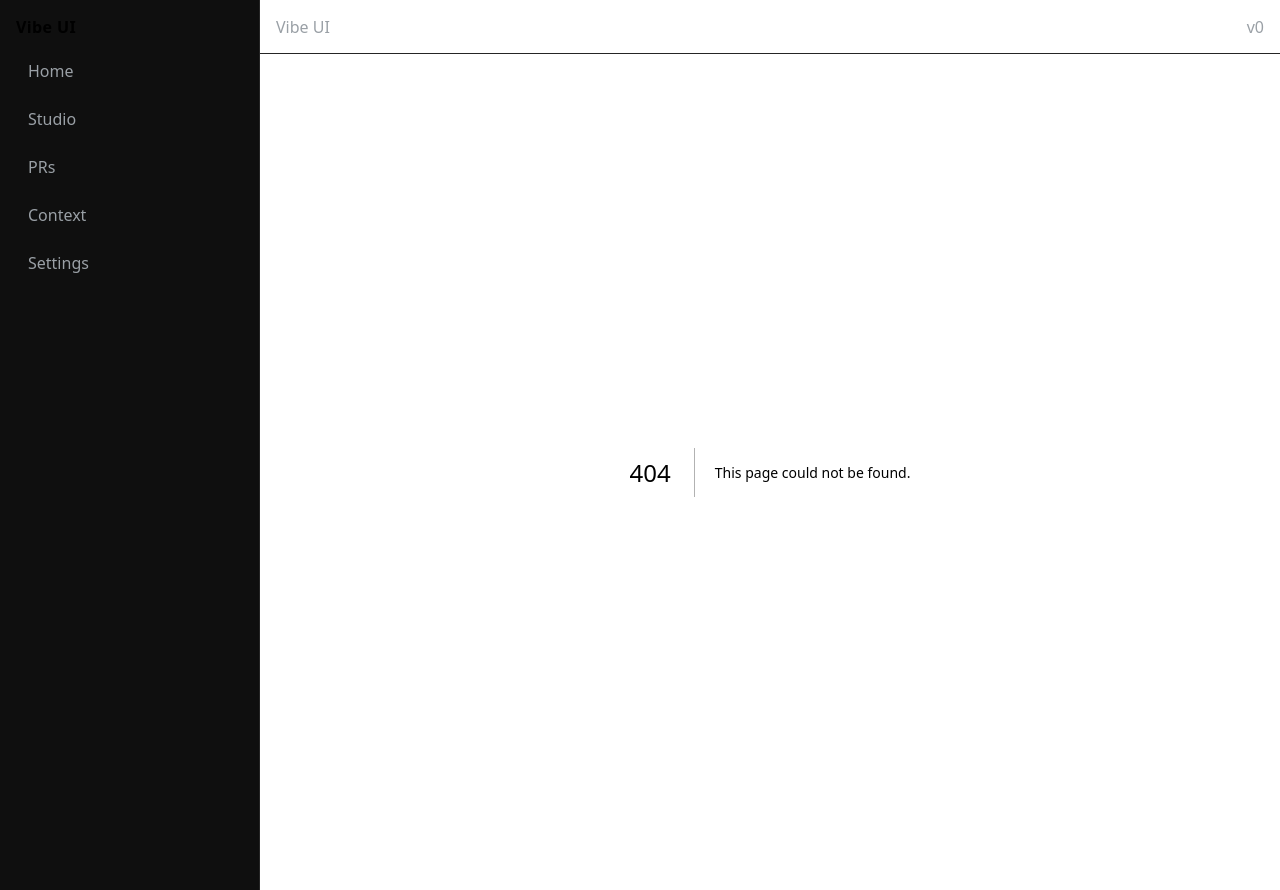
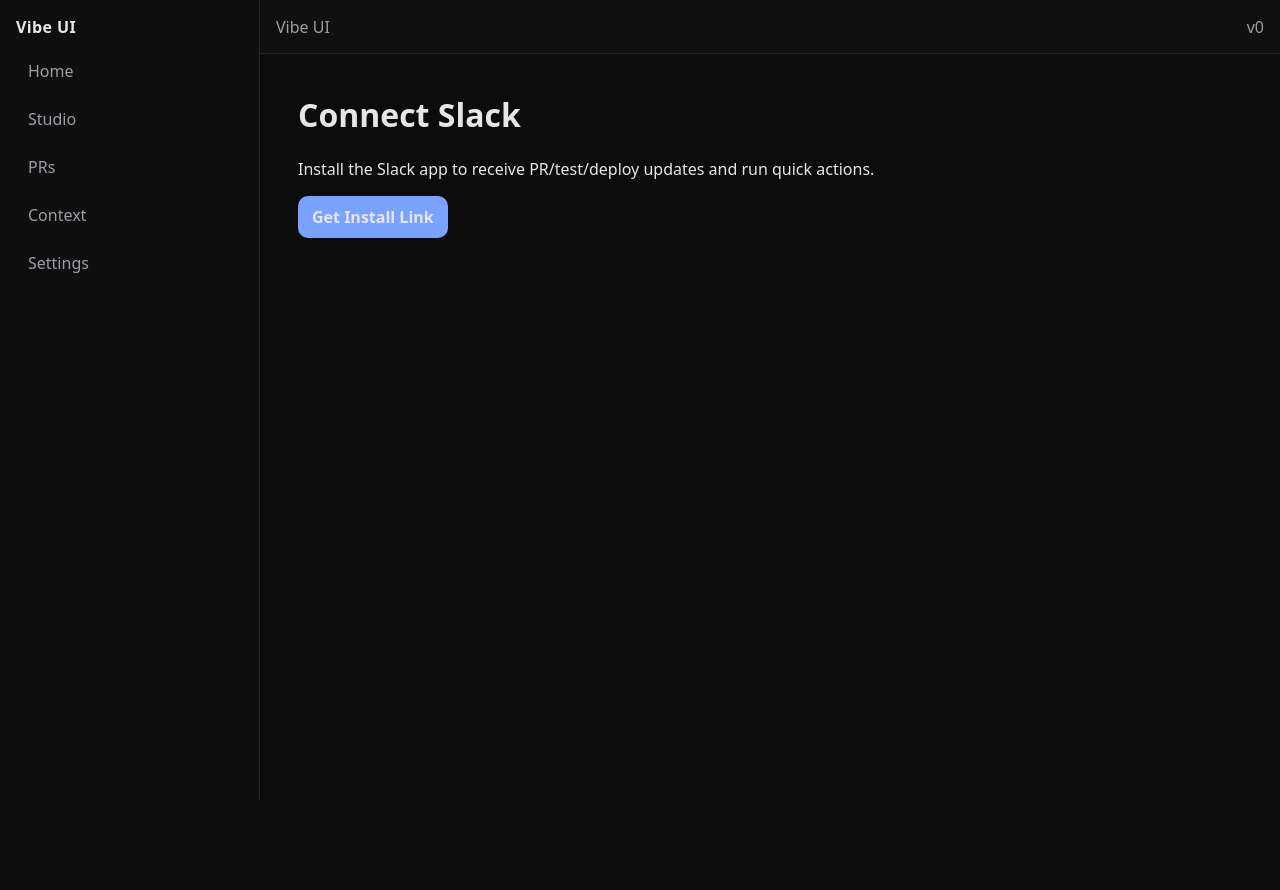
Before and after one commit to amitandale/Vibe-UI, a Next.js app: page /integrations/slack in a window 1280 px wide. Before the commit this address had no page. After the commit the page ends 800 px from the top, so only its background shows below. Built offline with nearby package versions, Linux system fonts and the light colour scheme.

Commit message:
vibe: Bridge E2E (secure PR creation, HMAC, PR list & checks)

```diff
--- /dev/null
+++ b/app/integrations/slack/page.js
@@ -0,0 +1,21 @@
+"use client";
+import { useState } from "react";
+import { api } from "@/lib/api";
+
+export default function SlackConnectPage() {
+  const [link, setLink] = useState(null);
+  const [log, setLog] = useState("");
+  async function getInstallUrl() {
+    setLog("Requesting Slack install URL...");
+    try { const { installUrl } = await api(`/api/slack/install`, { method: "POST", body: JSON.stringify({}) }); setLink(installUrl); setLog(""); } catch (e) { setLog(e.message); }
+  }
+  return (
+    <div className="p-6 max-w-xl space-y-3">
+      <h1 className="text-2xl font-bold">Connect Slack</h1>
+      <p>Install the Slack app to receive PR/test/deploy updates and run quick actions.</p>
+      <button onClick={getInstallUrl} className="bg-black text-white px-4 py-2 rounded">Get Install Link</button>
+      {link && <div className="mt-3"><a className="text-blue-600 underline" href={link} target="_blank">Install Vibe Slack App</a></div>}
+      {log && <pre className="bg-gray-100 p-3 rounded text-sm">{log}</pre>}
+    </div>
+  );
+}
--- /dev/null
+++ b/lib/api.js
@@ -0,0 +1,6 @@
+export async function api(path, opts = {}) {
+  const base = process.env.NEXT_PUBLIC_CI_URL;
+  const res = await fetch(`${base}${path}`, { ...opts, headers: { 'content-type': 'application/json', ...(opts.headers||{}) }, cache: 'no-store' });
+  if (!res.ok) throw new Error(await res.text());
+  return res.json();
+}
```
Also changed, not shown: 1 other file (tests, documents, lock files or other folders).
